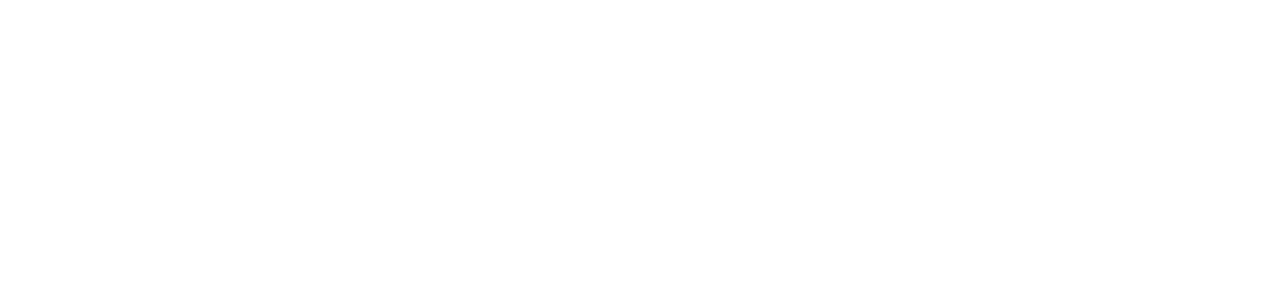
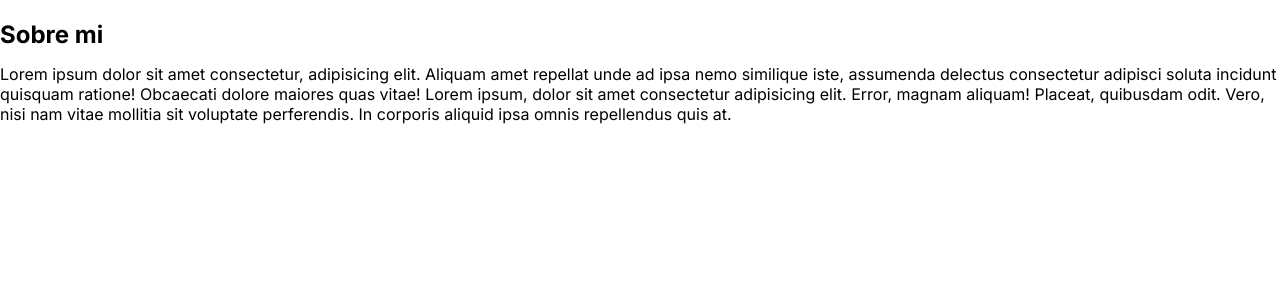
Before and after one commit to mapszk/frontend-challenge, a Next.js app: page / in a window 1280 px wide. Shown: the top 300 px of the page. Built offline with nearby package versions, Linux system fonts and the light colour scheme.

Commit message:
Finished about section

```diff
--- a/components/About/about.module.css
+++ b/components/About/about.module.css
@@ -0,0 +1,6 @@
+.section {
+  padding: 20px 0;
+}
+.title {
+  margin-bottom: 15px;
+}
--- a/components/About/index.tsx
+++ b/components/About/index.tsx
@@ -1,3 +1,18 @@
+import styles from "./about.module.css";
+
 export default function About() {
-  return <section></section>;
+  return (
+    <section className={styles.section}>
+      <h1 className={styles.title}>Sobre mi</h1>
+      <p>
+        Lorem ipsum dolor sit amet consectetur, adipisicing elit. Aliquam amet
+        repellat unde ad ipsa nemo similique iste, assumenda delectus
+        consectetur adipisci soluta incidunt quisquam ratione! Obcaecati dolore
+        maiores quas vitae! Lorem ipsum, dolor sit amet consectetur adipisicing
+        elit. Error, magnam aliquam! Placeat, quibusdam odit. Vero, nisi nam
+        vitae mollitia sit voluptate perferendis. In corporis aliquid ipsa omnis
+        repellendus quis at.
+      </p>
+    </section>
+  );
 }
```
